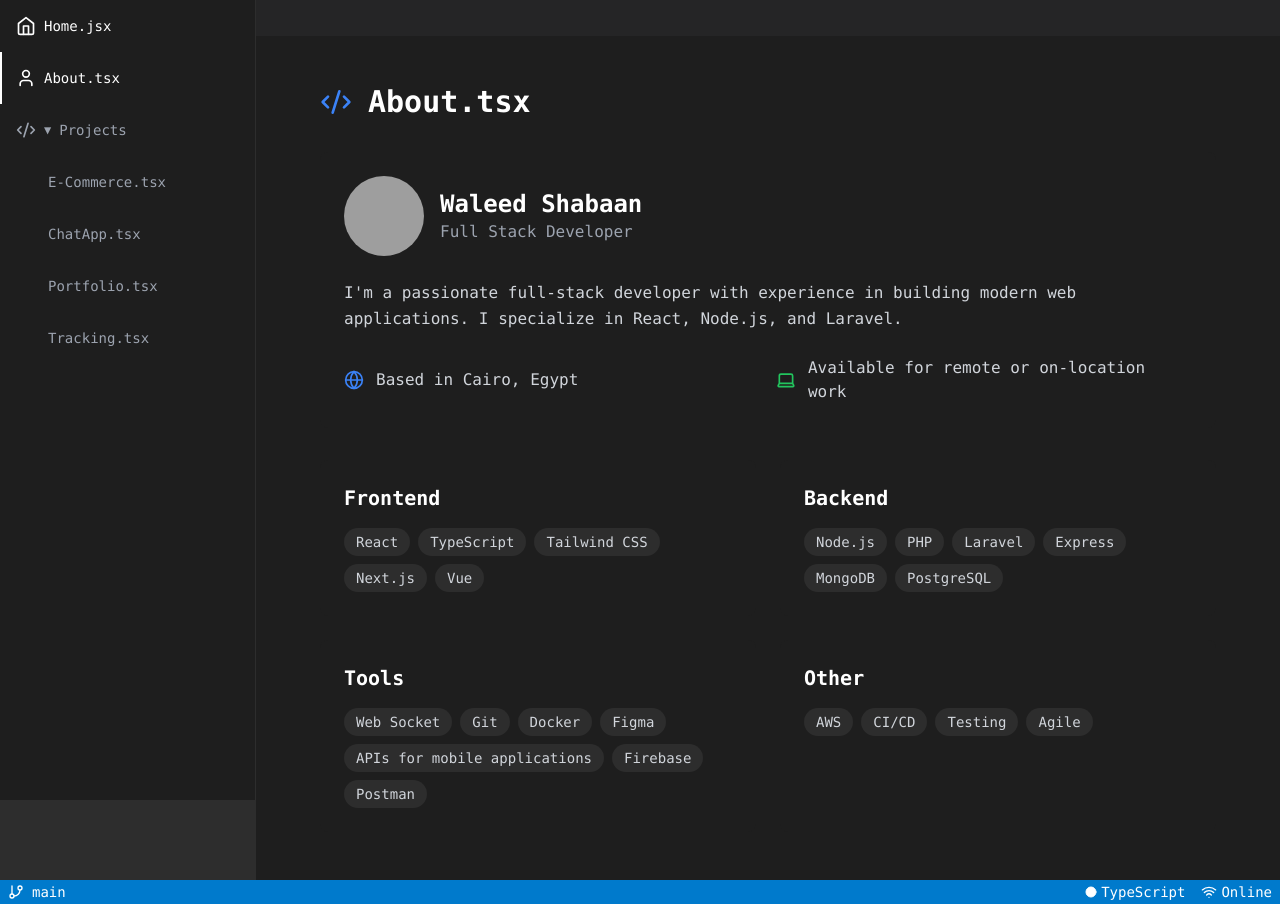
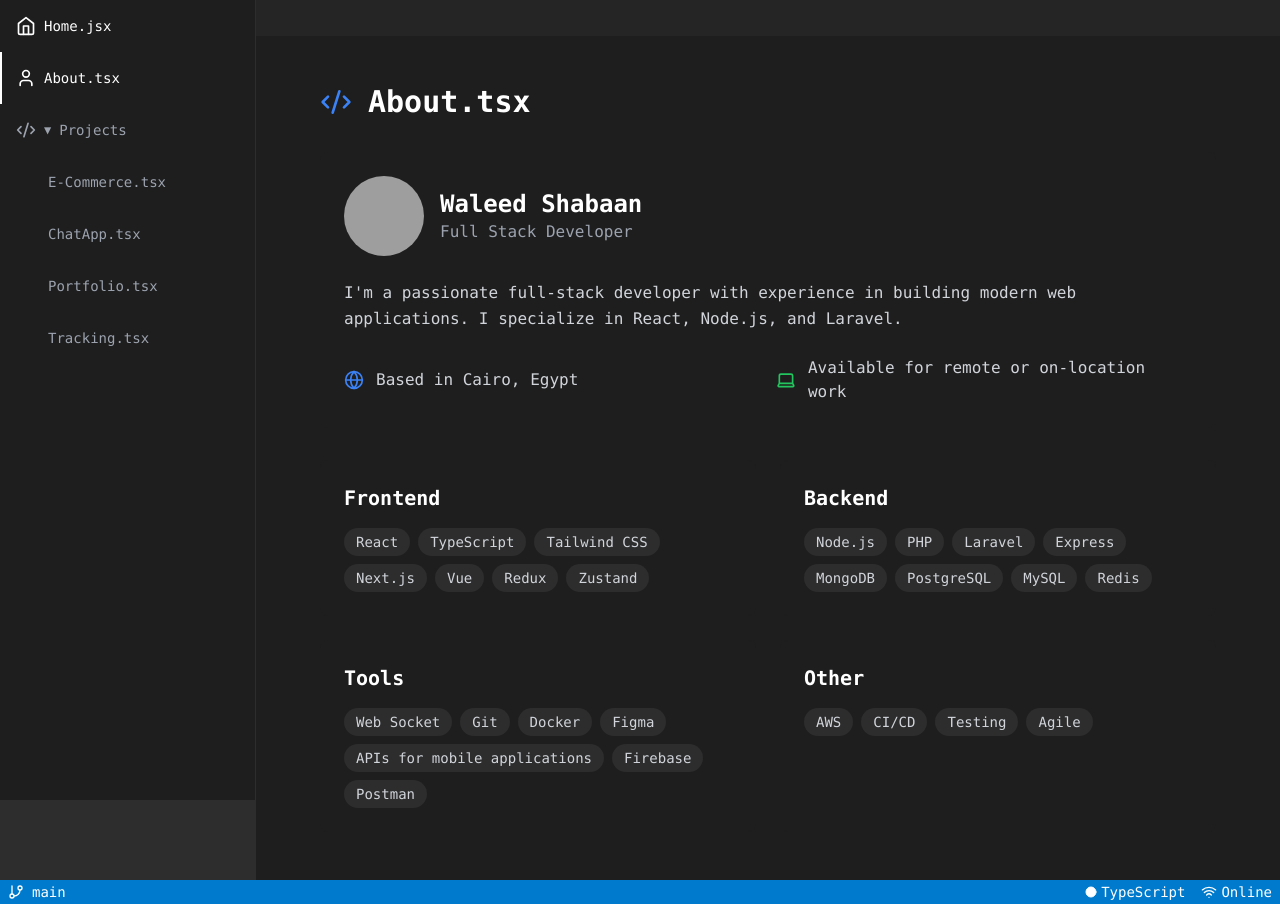
Before and after one commit to walidez123/Portfolio, a React (Vite) app: page /about in a window 1280 px wide. Built offline with nearby package versions, Linux system fonts and the light colour scheme; grey boxes are pictures that could not be loaded.

Commit message:
update skills 2

```diff
--- a/src/pages/About.tsx
+++ b/src/pages/About.tsx
@@ -3,8 +3,8 @@ import { Code2, Globe, Laptop } from 'lucide-react';
 
 export default function About() {
   const skills = [
-    { name: 'Frontend', items: ['React', 'TypeScript', 'Tailwind CSS', 'Next.js', 'Vue'] },
-    { name: 'Backend', items: ['Node.js', 'PHP', 'Laravel', 'Express', 'MongoDB', 'PostgreSQL'] },
+    { name: 'Frontend', items: ['React', 'TypeScript', 'Tailwind CSS', 'Next.js', 'Vue', "Redux","Zustand" ] },
+    { name: 'Backend', items: ['Node.js', 'PHP', 'Laravel', 'Express', 'MongoDB', 'PostgreSQL',"MySQL" ,"Redis"] },
     { name: 'Tools', items: [ "Web Socket",'Git', 'Docker', 'Figma', 'APIs for mobile applications','Firebase', 'Postman'] },
     { name: 'Other', items: ['AWS', 'CI/CD', 'Testing', 'Agile'] },
   ];
```
